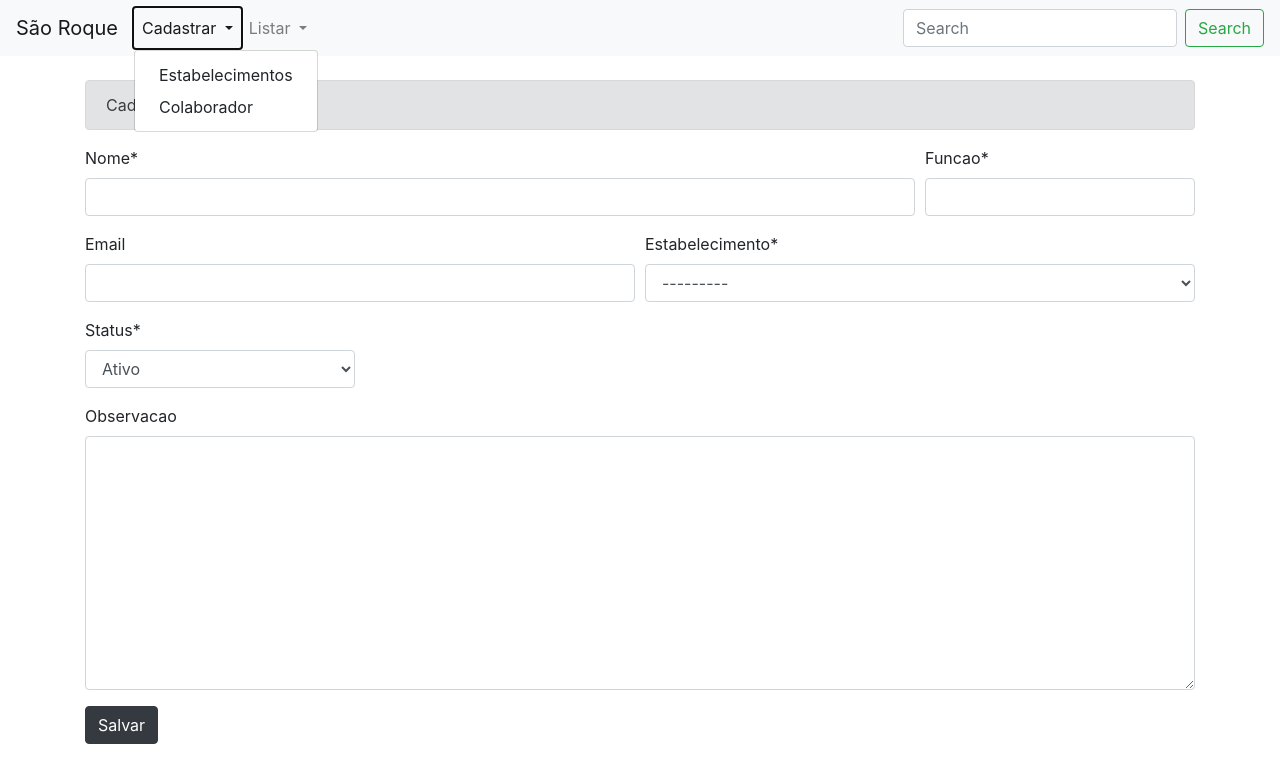
After one commit to lgustavoss/LOG_WEB, a Django app: page /cadastrar_colaborador/ in a window 1280 px wide, after a click on "Cadastrar". The commit adds this page. Shown: the top 783 px of the page. Run offline with Django 3.2, Linux system fonts and the light colour scheme; data that the repository does not hold is empty; some libraries are stand-ins or nearby versions.

Commit message:
Atualização de templates

```diff
--- a/LOG_WEB/templates/base.html
+++ b/LOG_WEB/templates/base.html
@@ -17,15 +17,41 @@
   </head>
   <body>
   <!-- Image and text -->
-<nav class="navbar navbar-dark bg-primary">
-  <a class="navbar-brand" href="#">
-    Controle de Equipamentos - Rede São Roque
-  </a>
+<nav class="navbar navbar-expand-lg navbar-light bg-light ">
+  <a class="navbar-brand" href="#">São Roque</a>
+
+  <div class="collapse navbar-collapse" id="navbarSupportedContent">
+    <ul class="navbar-nav mr-auto">
+      <li class="nav-item dropdown">
+        <a class="nav-link dropdown-toggle" href="#" id="navbarDropdown1" role="button"
+           data-toggle="dropdown" aria-haspopup="true" aria-expanded="false">
+          Cadastrar
+        </a>
+        <div class="dropdown-menu" aria-labelledby="navbarDropdown">
+          <a class="dropdown-item" href="{% url 'cadastrar_estabelecimento' %}">Estabelecimentos</a>
+          <a class="dropdown-item" href="{% url 'cadastrar_colaborador' %}">Colaborador</a>
+        </div>
+      </li>
+      <li class="nav-item dropdown">
+        <a class="nav-link dropdown-toggle" href="#" id="navbarDropdown2" role="button"
+           data-toggle="dropdown" aria-haspopup="true" aria-expanded="false">
+          Listar
+        </a>
+        <div class="dropdown-menu" aria-labelledby="navbarDropdown">
+          <a class="dropdown-item" href="{% url 'listar_estabelecimento' %}">Estabelecimentos</a>
+          <a class="dropdown-item" href="{% url 'listar_colaborador' %}">Colaborador</a
+        </div>
+      </li>
+    </ul>
+    <form class="form-inline my-2 my-lg-0">
+      <input class="form-control mr-sm-2" type="search" placeholder="Search" aria-label="Search">
+      <button class="btn btn-outline-success my-2 my-sm-0" type="submit">Search</button>
+    </form>
+  </div>
 </nav>
 
   <div class="container">
       {% block content %}
-
       {% endblock %}
   </div>
 
--- /dev/null
+++ b/LOG_WEB/templates/cadastrar_colaborador.html
@@ -0,0 +1,51 @@
+{% extends 'base.html' %}
+
+{% block title %}
+Cadastro de Colaboradores
+{% endblock title %}
+
+{% load crispy_forms_tags %}
+
+{% block content %}
+<br>
+
+<div class="alert alert-secondary" role="alert">
+  Cadastro de Colaborador
+</div>
+
+<form method="post">
+    {% csrf_token %}
+
+    <div class="form-row">
+      <div class="form-group col-md-9 mb-0">
+        {{ form.nome|as_crispy_field }}
+      </div>
+      <div class="form-group col-md-3 mb-0">
+        {{ form.funcao|as_crispy_field }}
+      </div>
+    </div>
+    <div class="form-row">
+      <div class="form-group col-md-6 mb-0">
+        {{ form.email|as_crispy_field }}
+      </div>
+      <div class="form-group col-md-6 mb-0">
+        {{ form.estabelecimento|as_crispy_field }}
+      </div>
+    </div>
+    <div class="form-row">
+      <div class="form-group col-md-3 mb-0">
+        {{ form.status|as_crispy_field }}
+      </div>
+    </div>
+    <div class="form-row">
+      <div class="form-group col-md-12 mb-0">
+        {{ form.observacao|as_crispy_field }}
+      </div>
+    </div>
+
+    <button type="submit" class="btn btn-dark">
+        Salvar
+    </button>
+</form>
+
+{% endblock content %}
--- a/LOG_WEB/urls.py
+++ b/LOG_WEB/urls.py
@@ -1,8 +1,13 @@
 from django.conf.urls import url
+from django.urls import path
+
 from .views import *
 
 urlpatterns = [
-   url(r'^listar_estabelecimento/', listar_estabelecimento, name='estabelecimento_list'),
+   url(r'^listar_estabelecimento/', listar_estabelecimento, name='listar_estabelecimento'),
+   url(r'^listar_colaborador/', listar_colaborador, name='listar_colaborador'),
    url(r'^cadastrar_estabelecimento/', cadastrar_estabelecimento, name='cadastrar_estabelecimento'),
-   url(r'^editar_estabelecimento/(?P<pk>[0-9]+)', editar_estabelecimento, name='editar_estabelecimento'),
+   url(r'^cadastrar_colaborador/', cadastrar_colaborador, name='cadastrar_colaborador'),
+   url(r'^editar_estabelecimento/(?P<pk>\d+)', editar_estabelecimento, name='editar_estabelecimento'),
+   url(r'^editar_colaborador/(?P<pk>\d+)', editar_colaborador, name='editar_colaborador'),
 ]
--- a/LOG_WEB/views.py
+++ b/LOG_WEB/views.py
@@ -4,14 +4,14 @@
 
 
 # Create your views here.
-
+# Criar, listar e editar Estabelecimentos
 class EstabelecimentoForm(ModelForm):
     class Meta:
         model = Estabelecimento
         fields = ['status', 'nome', 'cnpj', 'cidade']
 
 
-def listar_estabelecimento(request, template_name='estabelecimento_list.html'):
+def listar_estabelecimento(request, template_name='listar_estabelecimento.html'):
     query = request.GET.get("busca")
     if query:
         estabelecimento = Estabelecimento.objects.filter(nome_incontains=query)
@@ -21,21 +21,59 @@
     return render(request, template_name, estabelecimentos)
 
 
-def cadastrar_estabelecimento(request, template_name='estabelecimento_form.html'):
+def cadastrar_estabelecimento(request, template_name='cadastrar_estabelecimento.html'):
     form = EstabelecimentoForm(request.POST or None)
     if form.is_valid():
         form.save()
-        return redirect('estabelecimento_list')
+        return redirect('listar_estabelecimento')
     return render(request, template_name, {'form': form})
 
 
-def editar_estabelecimento(request, pk, template_name='estabelecimento_form.html'):
+def editar_estabelecimento(request, pk, template_name='cadastrar_estabelecimento.html'):
     estabelecimento = get_object_or_404(Estabelecimento, pk=pk)
     if request.method == "POST":
         form = EstabelecimentoForm(request.POST, instance=estabelecimento)
         if form.is_valid():
             form.save()
-            return redirect('estabelecimento_list')
+            return redirect('listar_estabelecimento')
     else:
-        form = EstabelecimentoForm(instance=estabelecimento)
+        estabelecimento = EstabelecimentoForm(instance=estabelecimento)
+    return render(request, template_name, {'form': estabelecimento})
+
+
+# Criar, listar e editar Colaboradores
+
+class ColaboradorForm(ModelForm):
+    class Meta:
+        model = Colaborador
+        fields = ['status', 'nome', 'funcao', 'email', 'estabelecimento', 'observacao']
+
+
+def listar_colaborador(request, template_name='listar_colaborador.html'):
+    query = request.GET.get("busca")
+    if query:
+        colaborador = Colaborador.objects.filter(nome_incontains=query)
+    else:
+        colaborador = Colaborador.objects.all()
+    colaboradores = {'lista': colaborador}
+    return render(request, template_name, colaboradores)
+
+
+def cadastrar_colaborador(request, template_name='cadastrar_colaborador.html'):
+    form = ColaboradorForm(request.POST or None)
+    if form.is_valid():
+        form.save()
+        return redirect('listar_colaborador')
     return render(request, template_name, {'form': form})
+
+
+def editar_colaborador(request, pk, template_name='cadastrar_colaborador.html'):
+    colaborador = get_object_or_404(Colaborador, pk=pk)
+    if request.method == "POST":
+        form = ColaboradorForm(request.POST, instance=colaborador)
+        if form.is_valid():
+            form.save()
+            return redirect('listar_colaborador')
+    else:
+        form = ColaboradorForm(instance=colaborador)
+    return render(request, template_name, {'form': form})
--- a/appLOG/settings.py
+++ b/appLOG/settings.py
@@ -37,9 +37,11 @@
     'django.contrib.sessions',
     'django.contrib.messages',
     'django.contrib.staticfiles',
+    'crispy_forms',
     'LOG_WEB'
 ]
 
+CRISPY_TEMPLATE_PACK = 'bootstrap4'
 #LOGIN_URL = '/login/'
 
 MIDDLEWARE = [
```
Also changed, not shown: LOG_WEB/templates/cadastrar_estabelecimento.html (added, +43 -0 lines), LOG_WEB/templates/estabelecimento_form.html (deleted, +0 -16 lines), LOG_WEB/templates/estabelecimento_list.html (deleted, +0 -37 lines), LOG_WEB/templates/listar_colaborador.html (added, +56 -0 lines), LOG_WEB/templates/listar_estabelecimento.html (added, +54 -0 lines), LOG_WEB/migrations/0001_initial.py (deleted), 1 other file.
